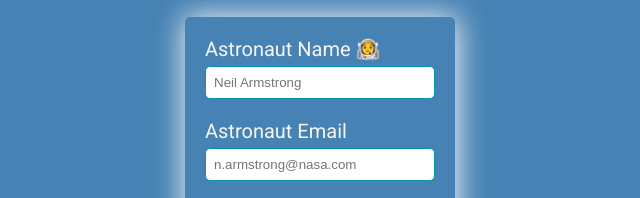
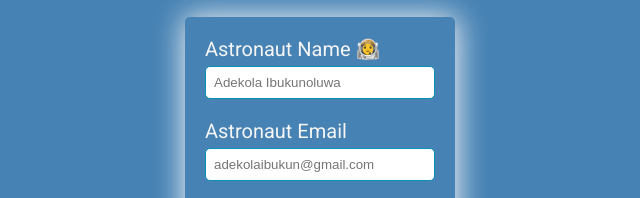
Before and after one commit to LanaAdekola/Astronaut-TEST, a plain HTML site: page index.html in a window 1280 px wide. Shown: the part 198-396 px from the top of the page, 320-960 px from the left. Drawn offline with Linux system fonts and the light colour scheme.

Commit message:
Update index.html

```diff
--- a/index.html
+++ b/index.html
@@ -18,7 +18,7 @@
                     type="text"
                     id="astronautName"
                     name="astronautName"
-                    placeholder="Neil Armstrong"
+                    placeholder="Adekola Ibukunoluwa"
                     required
                     >
                 <label for="astronautEmail">Astronaut Email</label>
@@ -26,7 +26,7 @@
                     type="email"
                     id="astronautEmail"
                     name="astronautEmail"
-                    placeholder="n.armstrong@nasa.com"
+                    placeholder="adekolaibukun@gmail.com"
                     required
                     >
                 <label for="astronautPassword">Password</label>
```
